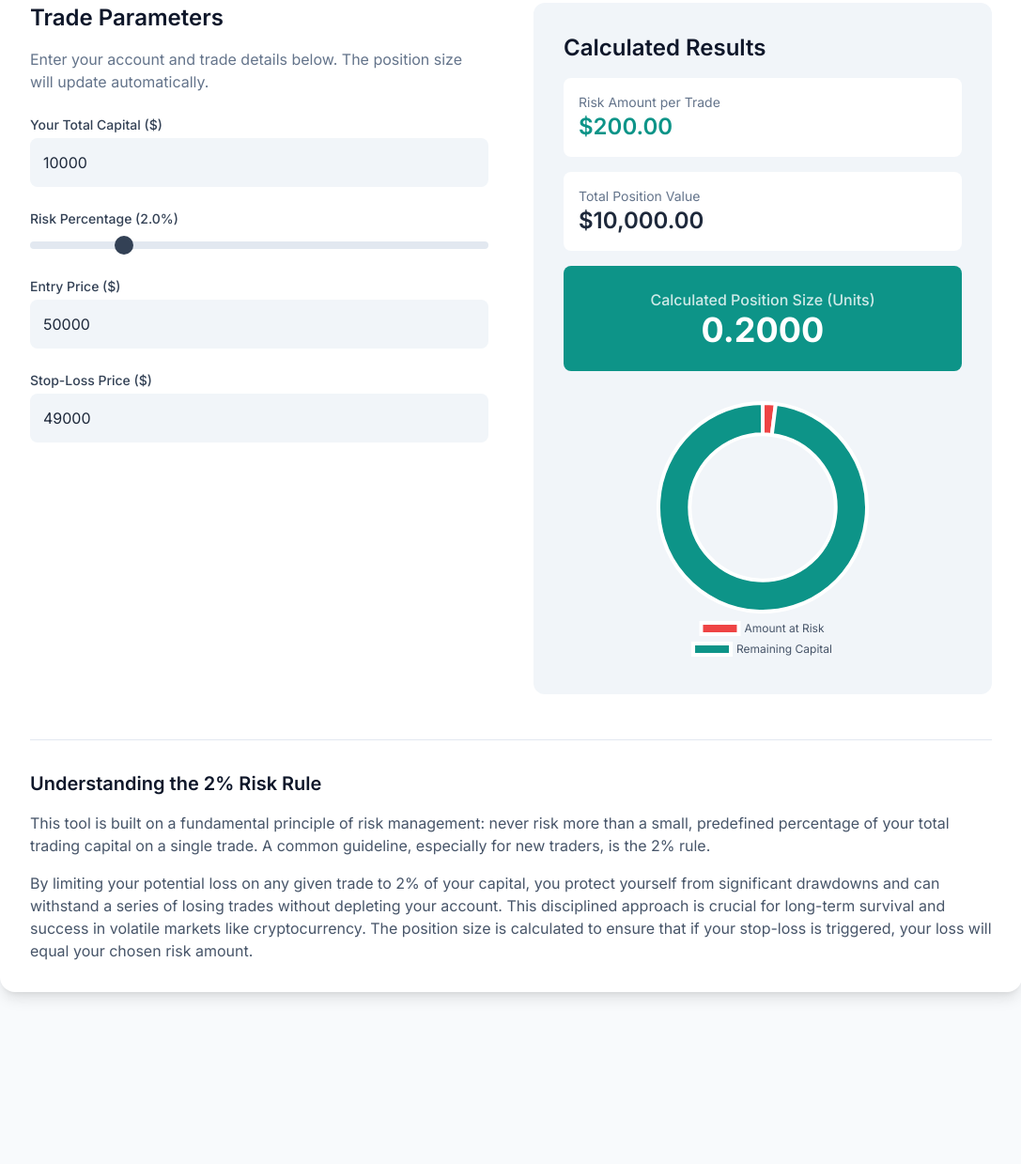
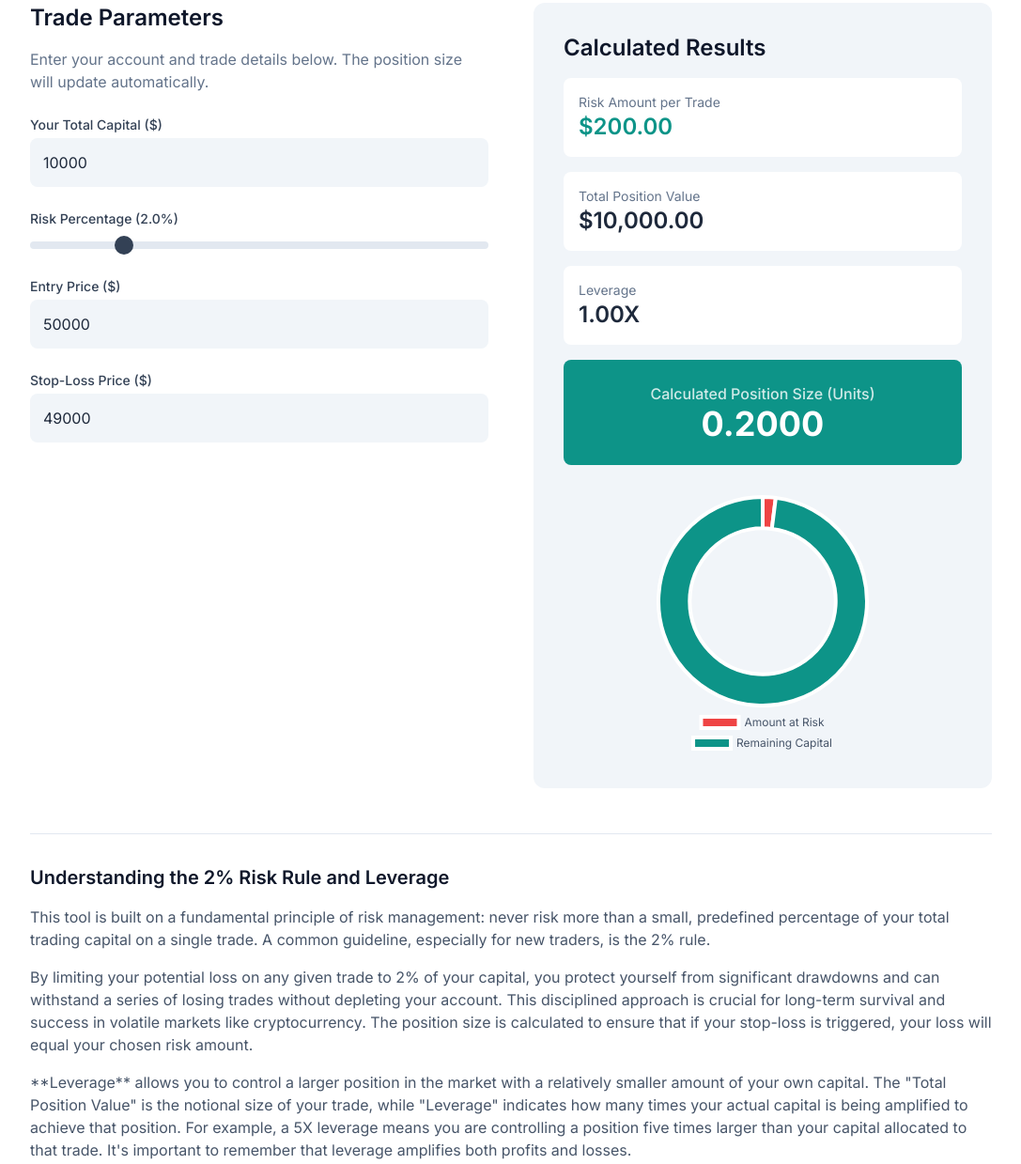
Before and after one commit to MMilyani/Crypto-Position-Size-Calculator, a plain HTML site: page index.html in a window 1280 px wide. Shown: the part 165-1404 px from the top of the page at 94% size, without its empty margins (96-1183 px from the left). Before the commit the page ends 1253 px from the top, so only its background shows below. Drawn offline with nearby package versions, Linux system fonts and the light colour scheme.

Commit message:
Update index.html
Added a Leverage section to show the users their leverage level

```diff
--- a/index.html
+++ b/index.html
@@ -13,7 +13,7 @@
     <!-- Application Structure Plan: A single-view, dashboard-style calculator. The layout uses a two-column grid on larger screens to separate user inputs from the calculated results and visualization, creating a clear, task-oriented flow. On mobile, it stacks into a single column for usability. This structure was chosen to make the tool intuitive and provide immediate feedback, which is more effective for a user's goal of quick calculation than a static page. -->
     <!-- Visualization & Content Choices:
         - Report Info: User inputs (Capital, Risk %, Entry, Stop-Loss). Goal: User Input. Method: Interactive form with a slider for risk %. Interaction: Real-time updates on input change. Justification: Sliders and number inputs are standard and intuitive for data entry. Real-time updates provide immediate feedback. Library/Method: HTML, JS.
-        - Report Info: Calculated values (Position Size, Risk Amount). Goal: Inform. Method: Prominent display of key results. Interaction: Values update dynamically. Justification: The primary goal is to get these numbers, so they must be clear and easy to read. Library/Method: HTML, JS.
+        - Report Info: Calculated values (Position Size, Risk Amount, Total Position Value, Leverage). Goal: Inform. Method: Prominent display of key results. Interaction: Values update dynamically. Justification: The primary goal is to get these numbers, so they must be clear and easy to read. Library/Method: HTML, JS.
         - Report Info: The concept of risking a small part of capital. Goal: Compare/Relate. Method: Donut chart. Interaction: Hover tooltips showing values. Justification: A donut chart provides an immediate, powerful visual comparison of the amount at risk versus the remaining capital, making the abstract 2% rule tangible. Library/Method: Chart.js (Canvas).
         - Report Info: Explanation of the 2% rule. Goal: Inform. Method: A clear text block. Justification: Provides necessary context for users to understand the "why" behind the calculation. Library/Method: HTML.
     -->
@@ -107,6 +107,10 @@
                                 <p class="text-sm text-slate-500">Total Position Value</p>
                                 <p id="positionValueDisplay" class="text-2xl font-semibold text-slate-800">$10,000.00</p>
                             </div>
+                            <div class="p-4 bg-white rounded-lg">
+                                <p class="text-sm text-slate-500">Leverage</p>
+                                <p id="leverageDisplay" class="text-2xl font-semibold text-slate-800">1.00X</p>
+                            </div>
                             <div class="p-6 bg-teal-600 text-white rounded-lg text-center">
                                 <p class="text-base font-medium opacity-80">Calculated Position Size (Units)</p>
                                 <p id="positionSizeDisplay" class="text-4xl font-bold">0.2000</p>
@@ -124,12 +128,15 @@
 
              <!-- Explanation Section -->
             <div class="mt-12 border-t border-slate-200 pt-8">
-                <h3 class="text-xl font-semibold text-slate-900">Understanding the 2% Risk Rule</h3>
+                <h3 class="text-xl font-semibold text-slate-900">Understanding the 2% Risk Rule and Leverage</h3>
                 <p class="text-slate-600 mt-4">
                     This tool is built on a fundamental principle of risk management: never risk more than a small, predefined percentage of your total trading capital on a single trade. A common guideline, especially for new traders, is the 2% rule.
                 </p>
                 <p class="text-slate-600 mt-4">
                     By limiting your potential loss on any given trade to 2% of your capital, you protect yourself from significant drawdowns and can withstand a series of losing trades without depleting your account. This disciplined approach is crucial for long-term survival and success in volatile markets like cryptocurrency. The position size is calculated to ensure that if your stop-loss is triggered, your loss will equal your chosen risk amount.
+                </p>
+                <p class="text-slate-600 mt-4">
+                    **Leverage** allows you to control a larger position in the market with a relatively smaller amount of your own capital. The "Total Position Value" is the notional size of your trade, while "Leverage" indicates how many times your actual capital is being amplified to achieve that position. For example, a 5X leverage means you are controlling a position five times larger than your capital allocated to that trade. It's important to remember that leverage amplifies both profits and losses.
                 </p>
             </div>
         </main>
@@ -145,6 +152,7 @@
 
         const riskAmountDisplayEl = document.getElementById('riskAmountDisplay');
         const positionValueDisplayEl = document.getElementById('positionValueDisplay');
+        const leverageDisplayEl = document.getElementById('leverageDisplay');
         const positionSizeDisplayEl = document.getElementById('positionSizeDisplay');
 
         const riskChartCanvas = document.getElementById('riskChart');
@@ -172,8 +180,14 @@
 
             const positionValue = positionSize * entryPrice;
 
+            let leverage = 0;
+            if (totalCapital > 0) {
+                leverage = positionValue / totalCapital;
+            }
+
             riskAmountDisplayEl.textContent = formatCurrency(riskAmount);
             positionValueDisplayEl.textContent = formatCurrency(positionValue);
+            leverageDisplayEl.textContent = leverage.toFixed(2) + 'X';
 
             if (riskPerUnit > 0) {
                  positionSizeDisplayEl.textContent = positionSize.toFixed(4);
```
